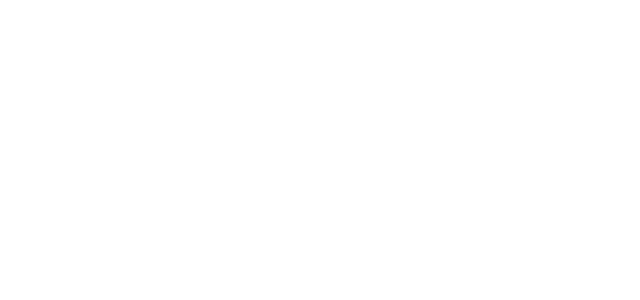
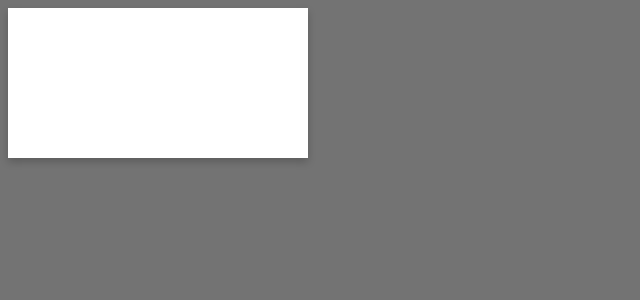
Before and after one commit to Onyxqk/Origami, an Angular app: page / in a window 1280 px wide. Shown: the top 300 px of the page, without its empty margins (0-640 px from the left). Built offline with nearby package versions, Linux system fonts and the light colour scheme.

Commit message:
initial resizable canvas

```diff
--- a/src/app/app.component.html
+++ b/src/app/app.component.html
@@ -0,0 +1 @@
+<app-canvas></app-canvas>
--- a/src/app/app.module.ts
+++ b/src/app/app.module.ts
@@ -2,10 +2,12 @@
 import { BrowserModule } from '@angular/platform-browser';
 
 import { AppComponent } from './app.component';
+import { CanvasComponent } from './canvas/canvas.component';
 
 @NgModule({
   declarations: [
-    AppComponent
+    AppComponent,
+    CanvasComponent
   ],
   imports: [
     BrowserModule
--- /dev/null
+++ b/src/app/canvas/canvas.component.css
@@ -0,0 +1,9 @@
+.resizable-canvas {
+  resize: both;
+}
+
+.canvas {
+    box-shadow: 0 4px 8px 0 rgba(0, 0, 0, 0.2);
+    text-align: center;
+    background-color: #ffff;
+}
--- /dev/null
+++ b/src/app/canvas/canvas.component.html
@@ -0,0 +1,7 @@
+<div
+  class="resizable-canvas"
+  (mousedown)="startResize($event)"
+  (mousemove)="resize($event)"
+  (mouseup)="stopResize()">
+  <canvas #canvasElement class="canvas"></canvas>
+</div>
--- /dev/null
+++ b/src/app/canvas/canvas.component.ts
@@ -0,0 +1,36 @@
+import { Component, ElementRef, ViewChild, AfterViewInit } from '@angular/core';
+
+@Component({
+  selector: 'app-canvas',
+  templateUrl: './canvas.component.html',
+  styleUrls: ['./canvas.component.css']
+})
+export class CanvasComponent {
+  @ViewChild('canvasElement', { static: true }) canvas!: ElementRef<HTMLCanvasElement>;
+
+  private isResizing = false
+  private initialWidth: number
+  private initialHeight: number
+
+  constructor() { }
+
+  startResize(event: MouseEvent) {
+    this.isResizing = true;
+    this.initialWidth = this.canvas.nativeElement.offsetWidth;
+    this.initialHeight = this.canvas.nativeElement.offsetHeight;
+  }
+
+  resize(event: MouseEvent) {
+    if (!this.isResizing) return;
+
+    const newWidth = this.initialWidth + event.clientX - this.canvas.nativeElement.getBoundingClientRect().left
+    const newHeight = this.initialHeight + event.clientY - this.canvas.nativeElement.getBoundingClientRect().top
+
+    this.canvas.nativeElement.style.width = newWidth + 'px'
+    this.canvas.nativeElement.style.height = newHeight + 'px'
+  }
+
+  stopResize() {
+    this.isResizing = false
+  }
+}
--- a/src/styles.css
+++ b/src/styles.css
@@ -1 +1,5 @@
 /* You can add global styles to this file, and also import other style files */
+
+body {
+    background-color: #737373;
+}
--- a/tsconfig.json
+++ b/tsconfig.json
@@ -5,7 +5,7 @@
     "baseUrl": "./",
     "outDir": "./dist/out-tsc",
     "forceConsistentCasingInFileNames": true,
-    "strict": true,
+    "strict": false,
     "noImplicitOverride": true,
     "noPropertyAccessFromIndexSignature": true,
     "noImplicitReturns": true,
```
Also changed, not shown: 1 other file (tests, documents, lock files or other folders).
